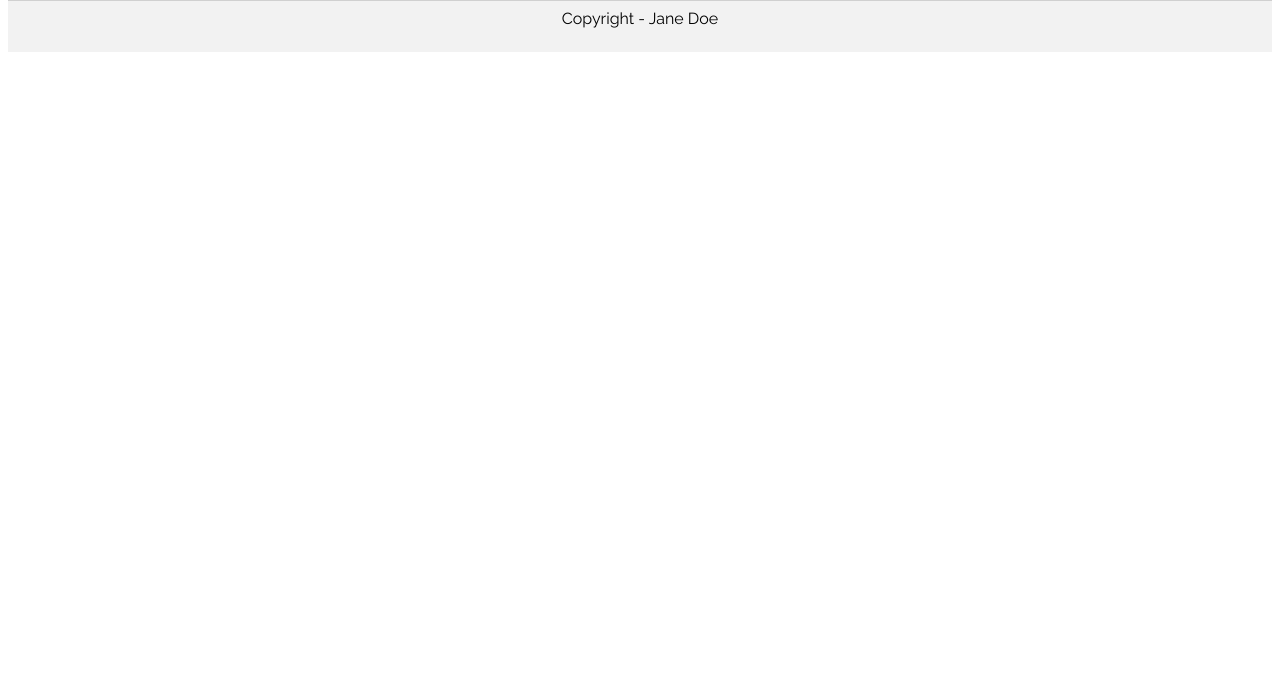
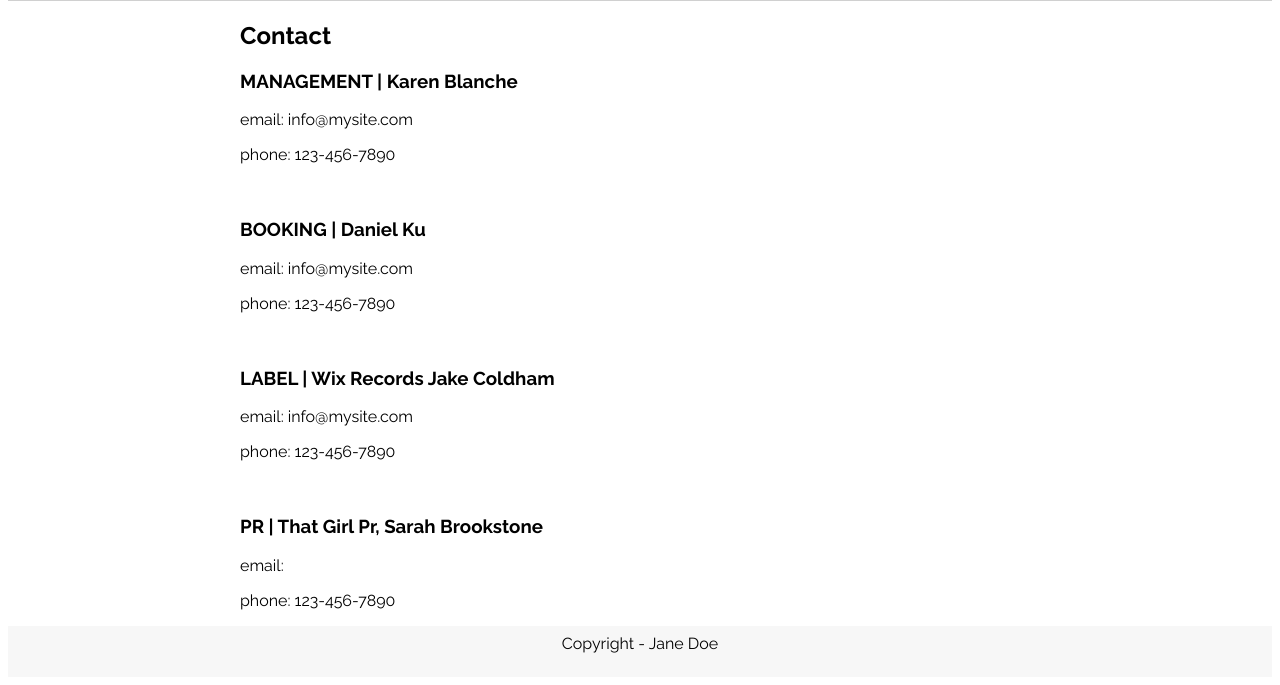
Before and after one commit to netomachado/jane-doe, a plain HTML site: page contact.html in a window 1280 px wide. Shown: the part 124-809 px from the top of the page. Drawn offline with Linux system fonts and the light colour scheme.

Commit message:
inclusão das outras paginas do site

```diff
--- a/contact.html
+++ b/contact.html
@@ -21,8 +21,31 @@
            </ul>
         </nav>
     </header>
-    <main>
-
+    <main id="contact">
+        <h2>Contact</h2>
+        <div>
+        <h3>MANAGEMENT | Karen Blanche</h3>
+        <p>email: info@mysite.com</p>
+        <p>phone: 123-456-7890</p>
+        </div>
+        <br>
+        <div>
+        <h3>BOOKING | Daniel Ku</h3>
+        <p>email: info@mysite.com</p>
+        <p>phone: 123-456-7890</p>
+        </div>
+        <br>
+        <div>
+        <h3>LABEL | Wix Records Jake Coldham</h3>
+        <p>email: info@mysite.com</p>
+        <p>phone: 123-456-7890</p>
+        </div>
+        <br>
+        <div>
+        <h3>PR | That Girl Pr, Sarah Brookstone</h3>
+        <p>email:</p>
+        <p>phone: 123-456-7890</p>
+        </div>
     </main>
     <footer>
         <p>Copyright - Jane Doe</p>
--- a/css/style.css
+++ b/css/style.css
@@ -45,6 +45,30 @@ ul.anchor-block li a {
     width: 100%;
 }
 
+#about {
+    text-align: center;
+    max-width: 800px;
+    margin: 0 auto;
+    width: 100%;
+
+}
+
+#about img {
+    max-width: 300px;
+    width: 100%;
+}
+
+#contact {
+    text-align: left;
+    max-width: 800px;
+    margin: 0 auto;
+    width: 100%;
+}
+
+#contact div {
+    border-bottom: solid 1 px black;
+}
+
 iframe {
     height: 360px;
     width: 640px;
@@ -52,7 +76,7 @@ iframe {
 
 footer {
     text-align: center;
-    background-color: #f2f2f2;
+    background-color: #f2f2f29a;
     margin-top: 0;
     padding: 8px 0;
 }
```
Also changed, not shown: about.html (+7 -2 lines), music.html (+8 -8 lines).
